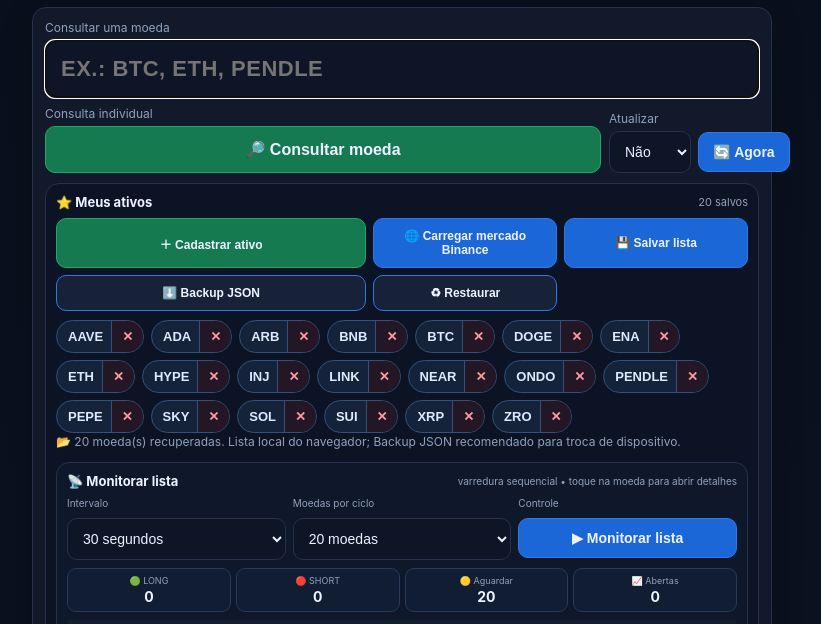
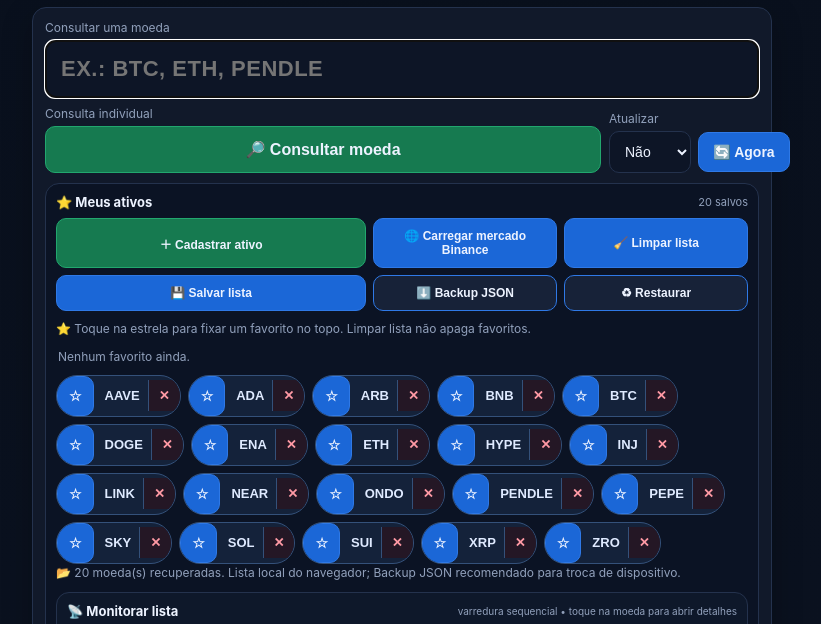
Before and after one commit to Egiepxy/SetupDT, a website: page public/index6.html in a window 1280 px wide. Shown: the part 111-735 px from the top of the page, without its empty margins (238-1059 px from the left). Drawn offline with Linux system fonts and the light colour scheme.

Commit message:
Radar MME1 V8.5: favoritos, limpar lista, 1 minuto e estatísticas verificadas

```diff
--- a/public/index6.html
+++ b/public/index6.html
@@ -3,7 +3,7 @@
 <head>
 <meta charset="UTF-8" />
 <meta name="viewport" content="width=device-width, initial-scale=1.0" />
-<title>RadarMME1 Light V8.4 • Diagnóstico de Retomada EGI</title>
+<title>RadarMME1 Light V8.5 • Diagnóstico de Retomada EGI</title>
 <style>
 :root{
   --bg:#0b1020;--card:#121a2b;--card2:#172238;--text:#edf3ff;--muted:#91a0bb;
@@ -453,12 +453,15 @@ header h1{font-size:26px}
     <div class="asset-tools">
       <button type="button" id="saveAssetBtn">＋ Cadastrar ativo</button>
       <button type="button" id="loadAllBtn">🌐 Carregar mercado Binance</button>
+      <button type="button" id="clearListBtn">🧹 Limpar lista</button>
       <button type="button" id="saveListBtn">💾 Salvar lista</button>
       <button type="button" id="backupAssetsBtn">⬇️ Backup JSON</button>
       <button type="button" id="restoreAssetsBtn">♻ Restaurar</button>
       <input id="restoreAssetsInput" type="file" accept="application/json,.json,.txt" hidden>
     </div>
 
+    <div class="note">⭐ Toque na estrela para fixar um favorito no topo. Limpar lista não apaga favoritos.</div>
+    <div id="favoriteList" class="asset-list"></div>
     <div id="assetList" class="asset-list"><span class="asset-empty">Nenhum ativo cadastrado.</span></div>
     <div class="note" id="assetSaveStatus" role="status" aria-live="polite">A lista é recuperada automaticamente neste navegador. Use Backup JSON para levar a outros aparelhos ou navegadores.</div>
 
@@ -471,8 +474,8 @@ header h1{font-size:26px}
         <div>
           <label>Intervalo</label>
           <select id="multiMonitorSec">
-            <option value="30" selected>30 segundos</option>
-            <option value="60">1 minuto</option>
+            <option value="30">30 segundos</option>
+            <option value="60" selected>1 minuto</option>
           </select>
         </div>
         <div>
@@ -493,6 +496,8 @@ header h1{font-size:26px}
         <div class="mm-stat"><span>🔴 SHORT</span><b id="mmShort">0</b></div>
         <div class="mm-stat"><span>🟡 Aguardar</span><b id="mmWait">0</b></div>
         <div class="mm-stat"><span>📈 Abertas</span><b id="mmOpen">0</b></div>
+        <div class="mm-stat"><span>⚪ Não analisadas</span><b id="mmPending">0</b></div>
+        <div class="mm-stat"><span>⚠️ Erros</span><b id="mmError">0</b></div>
       </div>
       <div class="mm-progress"><div id="mmBar"></div></div>
       <div id="mmStatus" class="mm-status">Parado. Cadastre ativos e toque em “Monitorar lista”.</div>
@@ -2870,7 +2875,7 @@ let multiMonitorState={};
 function loadMultiMonitorPrefs(){
   const sec=localStorage.getItem('radar_mme1_multi_sec');
   const max=localStorage.getItem('radar_mme1_multi_max');
-  if($('multiMonitorSec') && ['30','60'].includes(sec)) $('multiMonitorSec').value=sec;
+  if($('multiMonitorSec')){ const k='radar_mme1_60_default_v1'; if(localStorage.getItem(k)!=='1'){ $('multiMonitorSec').value='60';localStorage.setItem('radar_mme1_multi_sec','60');localStorage.setItem(k,'1'); }else if(['30','60'].includes(sec)) $('multiMonitorSec').value=sec; }
   if($('multiMonitorMax')) { const migration='radar_mme1_20_default_v1'; if(localStorage.getItem(migration)!=='1'){ $('multiMonitorMax').value='20';localStorage.setItem('radar_mme1_multi_max','20');localStorage.setItem(migration,'1'); } else if(['5','10','20'].includes(max)) $('multiMonitorMax').value=max; }
   try{
     const raw=JSON.parse(localStorage.getItem(MULTI_MONITOR_STATE_KEY)||'{}');
@@ -2906,18 +2911,22 @@ function bestRawSignal(results){
 function renderMultiMonitor(){
   if(!$('mmList')) return;
   const bases=[...savedAssets].sort((a,b)=>a.localeCompare(b));
-  let nLong=0,nShort=0,nWait=0;
+  let nLong=0,nShort=0,nWait=0,nPending=0,nError=0;
   for(const base of bases){
     const s=multiMonitorState[base]||{};
+    if(!s.updatedAt){nPending++;continue;}
+    if(s.kind==='ERROR'){nError++;continue;}
     if(s.kind==='LONG') nLong++;
     else if(s.kind==='SHORT') nShort++;
     else nWait++;
   }
-  const nOpen=robotTrades.filter(t=>t.status==='ABERTA').length;
+  const nOpen=robotTrades.filter(t=>t.status==='ABERTA'&&bases.includes(String(t.symbol||'').replace(/USDT$/,''))).length;
   $('mmLong').textContent=nLong;
   $('mmShort').textContent=nShort;
   $('mmWait').textContent=nWait;
   $('mmOpen').textContent=nOpen;
+  $('mmPending').textContent=nPending;
+  $('mmError').textContent=nError;
 
   if(!bases.length){
     $('mmList').innerHTML='<div class="mm-status">Nenhuma moeda cadastrada ainda.</div>';
@@ -3063,6 +3072,16 @@ function toggleMultiMonitor(){
 
 // ===== Cadastro / BK / Restaura de ativos (Light celular) =====
 const ASSET_LIST_KEY='radar_mme1_light_assets_v1';
+const FAVORITES_KEY='radar_mme1_favorites_v1';
+let favoriteAssets=[];
+function persistFavorites(){try{localStorage.setItem(FAVORITES_KEY,JSON.stringify(favoriteAssets));}catch(e){console.warn('Favoritos não salvos:',e);}renderAssets();}
+function toggleFavorite(base){favoriteAssets=favoriteAssets.includes(base)?favoriteAssets.filter(x=>x!==base):[...favoriteAssets,base].sort((a,b)=>a.localeCompare(b));persistFavorites();}
+function clearStudyList(){
+  if(!confirm('Limpar toda a lista de monitoramento? Os favoritos serão preservados.'))return;
+  stopMultiMonitor();savedAssets=[];multiMonitorState={};persistMultiMonitorState();
+  localStorage.setItem('radar_mme1_list_cleared_v1','1');persistAssets();renderMultiMonitor();
+}
+
 const EGI_STUDY_20=['BTC','ETH','SOL','LINK','XRP','BNB','SUI','ENA','ONDO','HYPE','NEAR','ADA','DOGE','PEPE','AAVE','SKY','ZRO','INJ','PENDLE','ARB'];
 let savedAssets=[];
 
@@ -3073,13 +3092,14 @@ function normalizeBaseAsset(value){
 }
 
 function loadAssets(){
+  try{const f=JSON.parse(localStorage.getItem(FAVORITES_KEY)||'[]');favoriteAssets=Array.isArray(f)?[...new Set(f.map(normalizeBaseAsset).filter(Boolean))]:[];}catch{favoriteAssets=[];}
   try{
     const raw=JSON.parse(localStorage.getItem(ASSET_LIST_KEY)||'[]');
     savedAssets=Array.isArray(raw) ? raw.map(normalizeBaseAsset).filter(Boolean) : [];
     savedAssets=[...new Set(savedAssets)].sort((a,b)=>a.localeCompare(b));
   }catch{ savedAssets=[]; }
   // Somente a instalação sem cadastro recebe a lista inicial de 20; listas existentes são preservadas.
-  if(!savedAssets.length){savedAssets=[...EGI_STUDY_20].sort((a,b)=>a.localeCompare(b));try{localStorage.setItem(ASSET_LIST_KEY,JSON.stringify(savedAssets));}catch{}}
+  if(!savedAssets.length && localStorage.getItem('radar_mme1_list_cleared_v1')!=='1'){savedAssets=[...EGI_STUDY_20].sort((a,b)=>a.localeCompare(b));try{localStorage.setItem(ASSET_LIST_KEY,JSON.stringify(savedAssets));}catch{}}
   renderAssets();
   if($('assetSaveStatus'))$('assetSaveStatus').textContent=`📂 ${savedAssets.length} moeda(s) recuperadas. Lista local do navegador; Backup JSON recomendado para troca de dispositivo.`;
 }
@@ -3118,13 +3138,17 @@ function persistAssets(){
 
 function renderAssets(){
   const list=$('assetList'), count=$('assetCount');
+  const fav=$('favoriteList');
+  if(fav){fav.innerHTML=favoriteAssets.map(a=>`<button type="button" data-fav-open="${a}">⭐ ${a}/USDT</button>`).join('')||'<span class="asset-empty">Nenhum favorito ainda.</span>';
+    fav.querySelectorAll('[data-fav-open]').forEach(b=>b.addEventListener('click',()=>{ $('coinQuery').value=b.dataset.favOpen;consultCoin();}));}
   if(!list || !count) return;
   count.textContent=`${savedAssets.length} salvo${savedAssets.length===1?'':'s'}`;
   if(!savedAssets.length){
     list.innerHTML='<span class="asset-empty">Nenhum ativo cadastrado.</span>';
     return;
   }
-  list.innerHTML=savedAssets.map(a=>`<span class="asset-chip"><button type="button" class="asset-chip-main" data-asset="${a}" title="Consultar ${a}/USDT">${a}</button><button type="button" class="asset-chip-x" data-delete="${a}" title="Excluir ${a}">✕</button></span>`).join('');
+  list.innerHTML=[...savedAssets].sort((a,b)=>Number(favoriteAssets.includes(b))-Number(favoriteAssets.includes(a))||a.localeCompare(b)).map(a=>`<span class="asset-chip"><button type="button" data-favorite="${a}" title="Marcar favorito">${favoriteAssets.includes(a)?'⭐':'☆'}</button><button type="button" class="asset-chip-main" data-asset="${a}" title="Consultar ${a}/USDT">${a}</button><button type="button" class="asset-chip-x" data-delete="${a}" title="Excluir ${a}">✕</button></span>`).join('');
+  list.querySelectorAll('[data-favorite]').forEach(btn=>btn.addEventListener('click',()=>toggleFavorite(btn.dataset.favorite)));
   list.querySelectorAll('[data-asset]').forEach(btn=>btn.addEventListener('click',()=>{
     $('coinQuery').value=btn.dataset.asset;
     localStorage.setItem('radar_mme921_light_coin',btn.dataset.asset);
@@ -3742,6 +3766,7 @@ $('tf').addEventListener('change',()=>{
 $('coinQuery').addEventListener('keydown',e=>{ if(e.key==='Enter') consultCoin(); });
 $('saveAssetBtn').addEventListener('click',addCurrentAsset);
 $('loadAllBtn').addEventListener('click',loadAllMarketAssets);
+$('clearListBtn').addEventListener('click',clearStudyList);
 $('saveListBtn').addEventListener('click',persistAssets);
 $('backupAssetsBtn').addEventListener('click',backupAssets);
 $('restoreAssetsBtn').addEventListener('click',()=>$('restoreAssetsInput').click());
```
